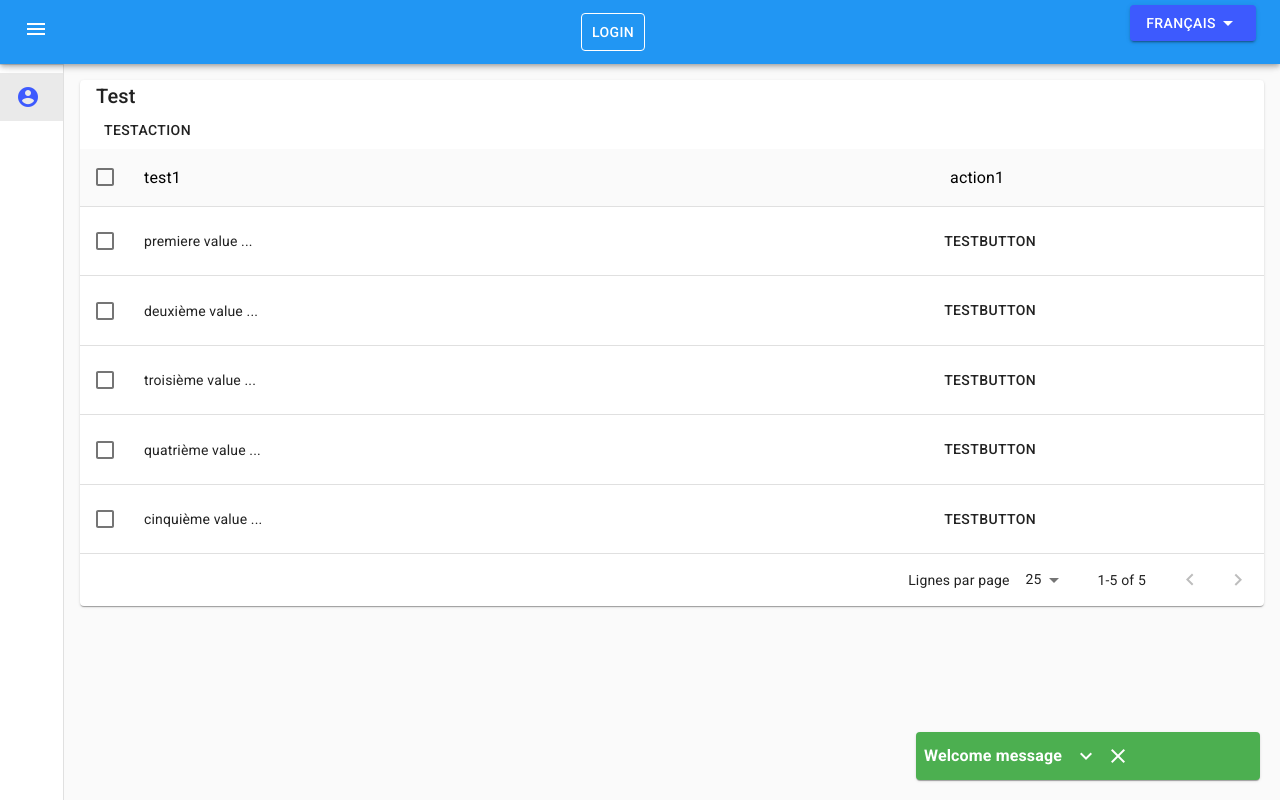
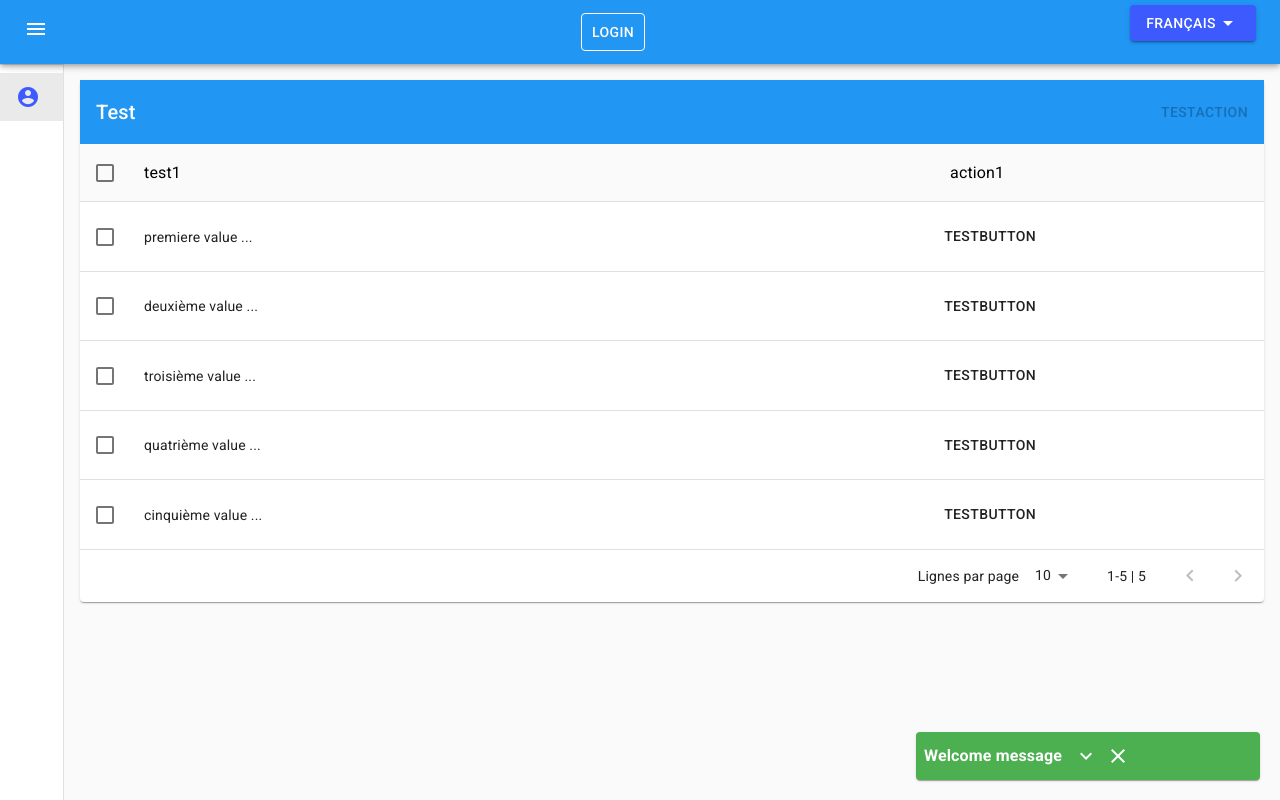
Before and after one commit to Maexwel/web-structure, a React (Create React App) app: page / in a window 1280 px wide. Built offline with nearby package versions, Linux system fonts and the light colour scheme.

Commit message:
data table actions on selected items

```diff
--- a/src/components/pages/AppPage.js
+++ b/src/components/pages/AppPage.js
@@ -18,6 +18,7 @@ const AppPage = () => {
         <div>
             <DataTable
                 title="Test"
+                onSelectChanged={(v) => console.log(v)}
                 columns={[
                     {
                         label: "test1",
@@ -29,7 +30,7 @@ const AppPage = () => {
                         id: "actions1id",
                         align: "center",
                         isAction: true,
-                        component: (item) => (<Button onClick={(e) => alert(JSON.stringify(JSON.stringify(item)))}>testButton</Button>),
+                        component: (item) => (<Button>testButton</Button>),
                     }
                 ]}
                 data={[
@@ -42,8 +43,7 @@ const AppPage = () => {
                 actions={
                     [
                         {
-                            component: (selectedItems) => (<Button onClick={(e) => alert(JSON.stringify(selectedItems))}>testaction</Button>),
-                            requiredCheck: true,
+                            component: (selectedItems) => (<Button disabled={selectedItems.length <= 0} onClick={(e) => alert(JSON.stringify(selectedItems))}>testaction</Button>),
                         }
                     ]
                 }
--- a/src/components/ui-kit/form/ComboBox/ComboBox.js
+++ b/src/components/ui-kit/form/ComboBox/ComboBox.js
@@ -66,7 +66,7 @@ const ComboBox = ({ update, multi = false, options = [], disabled = false, value
                     colors: {
                         ...theme.colors, // use base colors
                         primary25: appTheme.palette.grey[200], // hover color
-                        primary: appTheme.palette.secondary.main, // selected color/focus color (for the control)
+                        primary: appTheme.palette.primary.main, // selected color/focus color (for the control)
                         neutral50: appTheme.palette.text.hint, // input placeholder color
                     }
                 })}
--- a/src/components/ui-kit/table/DataTable/DataTable.js
+++ b/src/components/ui-kit/table/DataTable/DataTable.js
@@ -45,8 +45,8 @@ const useToolbarStyles = makeStyles((theme) =>
         highlight:
             theme.palette.type === 'light'
                 ? {
-                    color: theme.palette.secondary.main,
-                    backgroundColor: theme.palette.secondary.light,
+                    color: theme.palette.primary.main,
+                    backgroundColor: theme.palette.primary[500],
                 }
                 : {
                     color: theme.palette.text.primary,
@@ -54,8 +54,6 @@ const useToolbarStyles = makeStyles((theme) =>
                 },
         title: {
             flex: '1 1 100%',
-        },
-        titleHighlight: {
             color: theme.palette.common.white,
         },
     })
@@ -68,7 +66,7 @@ const DataTable = ({ title, columns, translation, onSelectChanged = () => { }, d
     const classes = useStyles();
     // State
     const [page, setPage] = React.useState(0); // Current page in the table
-    const [rowsPerPage, setRowsPerPage] = React.useState(25); // Number of rows per page
+    const [rowsPerPage, setRowsPerPage] = React.useState(10); // Number of rows per page
     const [order, setOrder] = React.useState('asc'); // Order ["asc","desc"]
     const [orderBy, setOrderBy] = React.useState(''); // Order by (name of the filed to order by)
     const [selected, setSelected] = React.useState([]); // Selected items in the table
@@ -94,17 +92,20 @@ const DataTable = ({ title, columns, translation, onSelectChanged = () => { }, d
 
     // Handle select one click
     const handleSelectOneClick = (item) => {
+        let updated = []; // Will contains the selected values updated
         if (selected.find(value => value.id === item.id)) {
             // already selected, remove it
-            setSelected(selected.filter(value => value.id !== item.id)); // Remove item from selected items
+            updated = selected.filter(value => value.id !== item.id); // Remove item from selected items
         } else {
-            setSelected([...selected, item]); // Push new item in selected items
+            updated = [...selected, item]; // Push new item in selected items
         }
+        setSelected(updated); // Update selected items
+        onSelectChanged(updated); // Trigger update to upper component
     };
 
     // Handle click on "select all"
     const handleSelectAllClick = ({ target }) => {
-        if (target.checked) {
+        if (target && target.checked) {
             setSelected(data);
             onSelectChanged(data); // Trigger selection changed
         } else {
@@ -185,10 +186,10 @@ const DataTable = ({ title, columns, translation, onSelectChanged = () => { }, d
                                                 {column.isAction ?
                                                     // action to display
                                                     column.component(row) // Render component passing row item
-                                        :
-                                        // classic data display
-                                        column.format ? column.format(value) : value
-                                    }
+                                                    :
+                                                    // classic data display
+                                                    column.format ? column.format(value) : value
+                                                }
                                             </TableCell>
                                         );
                                     })}
@@ -206,7 +207,8 @@ const DataTable = ({ title, columns, translation, onSelectChanged = () => { }, d
                 page={page}
                 onChangePage={handleChangePage}
                 onChangeRowsPerPage={handleChangeRowsPerPage}
-                labelRowsPerPage={translation["DATATABLE_ROWS_PER_PAGE"]} />
+                labelRowsPerPage={translation["DATATABLE_ROWS_PER_PAGE"]}
+                labelDisplayedRows={({ from, to, count }) => `${from}-${to} | ${count}`} />
         </Paper>
     )
 };
@@ -229,7 +231,6 @@ DataTable.propTypes = {
     translation: PropTypes.object, // Translation provided by redux
     actions: PropTypes.arrayOf(PropTypes.shape({
         component: PropTypes.func, // Component to display
-        requireCheck: PropTypes.bool, // If true, the action is only displayed if items are checked
     })), // Action are items displayed in the toolbar to trigger actions in the table.
 };
 // // //
@@ -248,16 +249,12 @@ const EnhancedTableToolbar = ({ title, translation, selectedItems = [], numSelec
 
     return (
         <Toolbar
-            className={clsx(classes.root, {
-                [classes.highlight]: numSelected > 0,
-            })}>
-            <Grid alignItems="center" justify="space-around">
+            className={clsx(classes.root, classes.highlight)}>
+            <Grid container alignItems="center" justify="space-between">
                 {/** Title / Num selected */}
                 <Grid item>
                     {numSelected > 0 ?
-                        (<Typography className={clsx(classes.title, {
-                            [classes.titleHighlight]: numSelected > 0,
-                        })} color="inherit" variant="subtitle1">
+                        (<Typography className={clsx(classes.title)} color="inherit" variant="subtitle1">
                             {`${numSelected} ${translation["DATATABLE_NBR_ROW_SELECTED"]}`}
                         </Typography>)
                         :
@@ -269,7 +266,7 @@ const EnhancedTableToolbar = ({ title, translation, selectedItems = [], numSelec
                 <Grid item>
                     {actions.map((action, index) =>
                         (
-                            < div key={index}>{action.component(selectedItems)}</div>
+                            <div key={index}>{action.component(selectedItems)}</div>
                         ))}
                 </Grid>
             </Grid>
@@ -284,7 +281,6 @@ EnhancedTableToolbar.propTypes = {
     numSelected: PropTypes.number.isRequired,
     actions: PropTypes.arrayOf(PropTypes.shape({
         component: PropTypes.func, // Component to display
-        requireCheck: PropTypes.bool, // If true, the action is only displayed if items are checked
     })),
 };
 
@@ -348,7 +344,7 @@ EnhancedTableHead.propTypes = {
         align: PropTypes.oneOf(["right", "left", "center"]), // Where to align data in cell
         format: PropTypes.func, // Format function
         isAction: PropTypes.bool, // If true, that means that this row contains an "Action". Action are button to trigger something
-        component: PropTypes.node, // Component is a React node. It is required if isAction is true
+        component: PropTypes.func, // Component is a func that return a react node. It is required if isAction is true
         onClick: PropTypes.func, // Function called on click on the item in the column (used for actions mainly)
-    })), // Head definition
+    })).isRequired, // Head definition
 };
```
Also changed, not shown: 1 other file (tests, documents, lock files or other folders).
